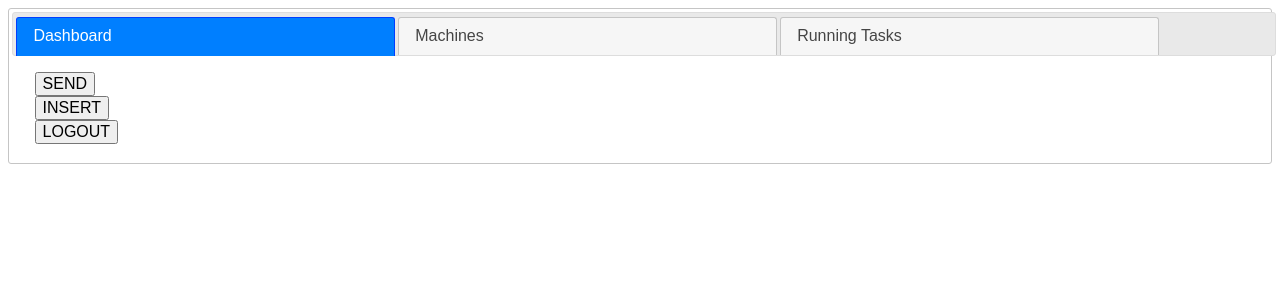
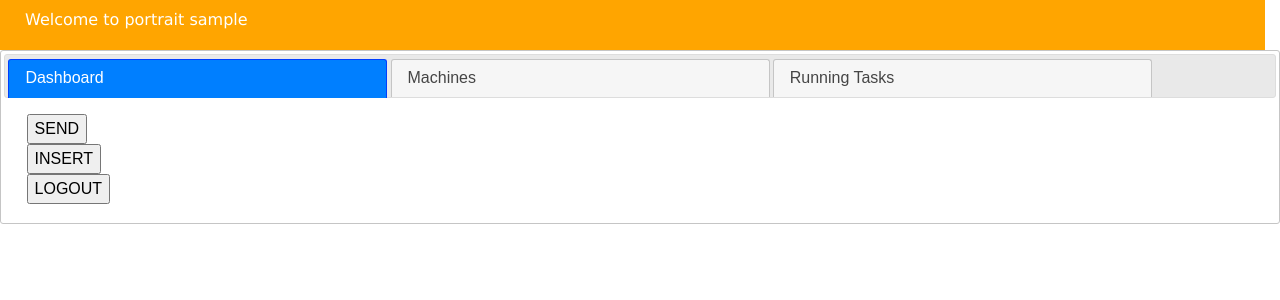
Before and after one commit to 55abhilash/portrait, a Django app: page / in a window 1280 px wide. Shown: the top 300 px of the page. Run offline with Django 3.2, Linux system fonts and the light colour scheme; the visitor is signed in with stand-in values (Sample User, id 1); some libraries are stand-ins or nearby versions.

Commit message:
modified:   p1/templates/index.html 	Added header strip with welcome message, printing name of currently logged in user.

```diff
--- a/p1/templates/index.html
+++ b/p1/templates/index.html
@@ -8,28 +8,46 @@
 
     <title>Portrait : A free and open source systems management software!</title>
 
-    <meta name="description" content="Source code generated using layoutit.com">
-    <meta name="author" content="LayoutIt!">
     <script src="/static/jquery.min.js"></script>
+    <link rel="stylesheet" href="/static/css/jquery-ui.css">
+    <script src="/static/jquery-ui.js"></script>
+    <script src="/static/bootstrap.min.js"></script>
+    <link rel="stylesheet" href="/static/css/style.css">
+    <link rel="stylesheet" href="/static/css/bootstrap.min.css">
 
+    <style>
+        #header {
+	        position: relative;
+	        height: 50px;
+            width: 100%;
+            background: orange;
+        }
 
-    <link rel="stylesheet" href="/static/css/jquery-ui.css">
+        #welcome {
+            margin-left: 25px;
+            margin-top: 8px;
+            color: white;
+        }
 
-    <script src="/static/jquery-ui.js"></script>
-
+        body {
+            margin: 0;
+            font-family: Verdana, Tahoma, sans-serif;
+        }
+    </style>
 
 </head>
 
 <body>
-
+                <div class="row" id="header">
+                    <div class="col-md-5" id="welcome">Welcome to portrait {{ request.user }}</div>
+                    <div class="col-md-3"></div>
+                    <div class="col-md-4"></div>
+                </div>
 			<script>
 					$(function() {
 						$("#tabs").tabs();
 					});
 			</script>
-			</head>
-
-			<body>
 
 				<div id="tabs">
 						<ul style="width:100%; text-align:center;">
```
